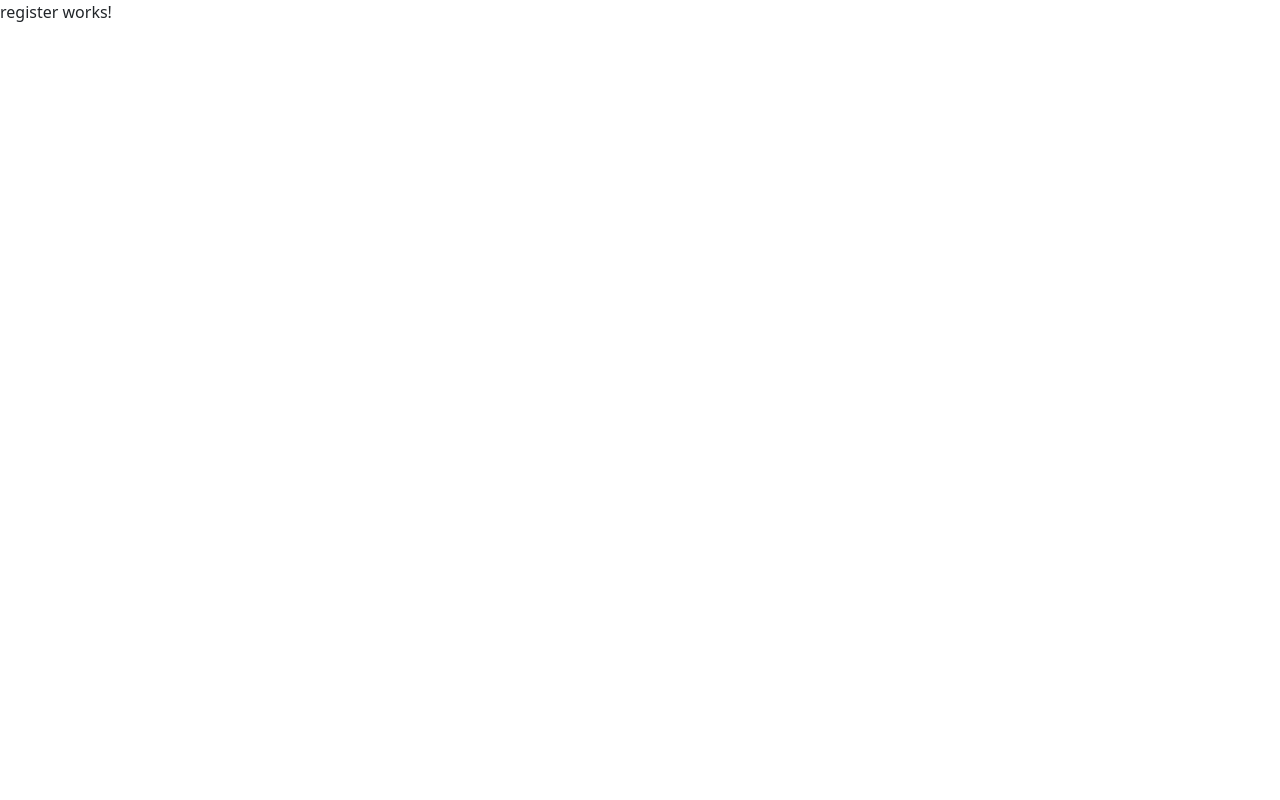
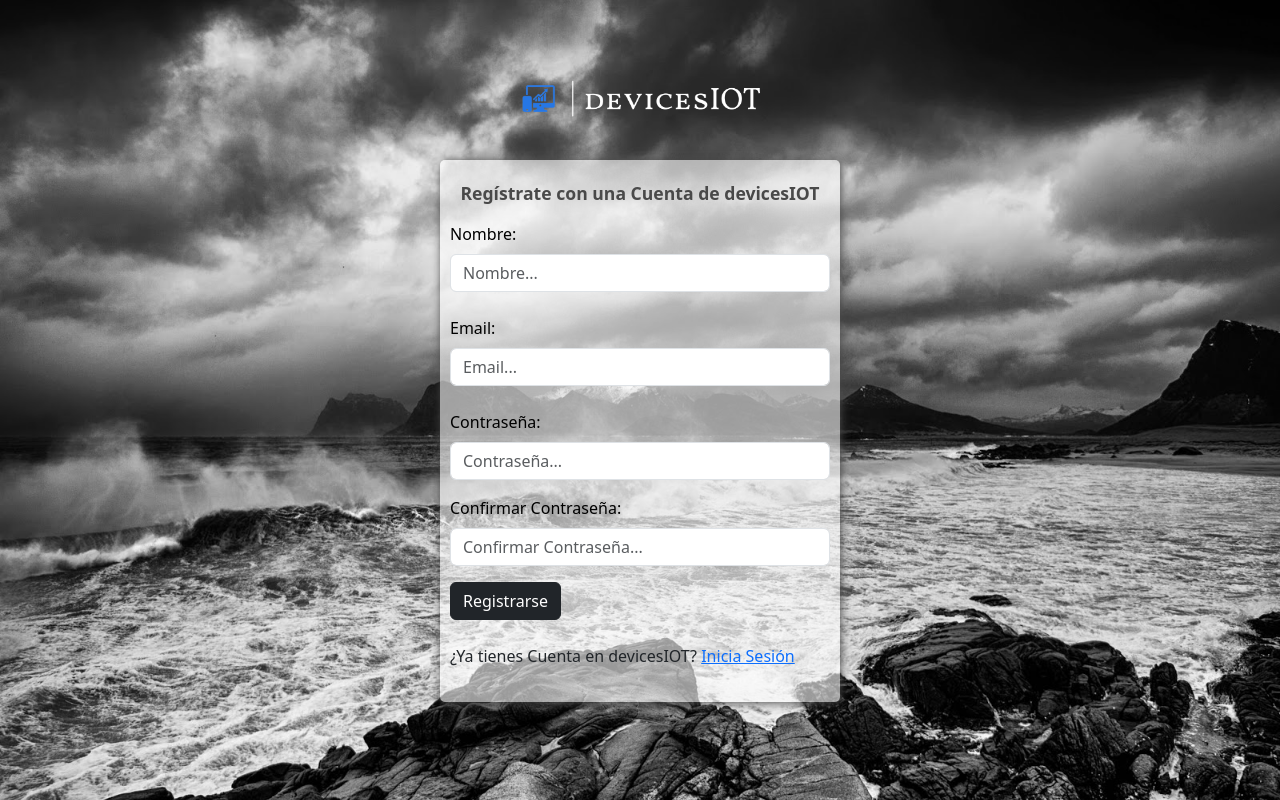
Before and after one commit to tronilo53/devicesIOT, an Angular app: page /Register in a window 1280 px wide. Built offline with nearby package versions, Linux system fonts and the light colour scheme.

Commit message:
Implementadas y terminadas interfaces de Login y Register

```diff
--- a/src/app/app.module.ts
+++ b/src/app/app.module.ts
@@ -3,6 +3,7 @@ import { BrowserModule } from '@angular/platform-browser';
 
 import { AppRoutingModule } from './app-routing.module';
 import { AppComponent } from './app.component';
+import { PagesModule } from './pages/pages.module';
 
 @NgModule({
   declarations: [
@@ -10,7 +11,8 @@ import { AppComponent } from './app.component';
   ],
   imports: [
     BrowserModule,
-    AppRoutingModule
+    AppRoutingModule,
+    PagesModule
   ],
   providers: [],
   bootstrap: [AppComponent]
--- a/src/app/pages/login/login.component.html
+++ b/src/app/pages/login/login.component.html
@@ -8,7 +8,7 @@
         </div>
         <div class="mb-4">
             <label for="email" class="form-label">Email:</label>
-            <input type="email" class="form-control" id="email" placeholder="Email...">
+            <input type="text" class="form-control" id="email" placeholder="Email...">
         </div>
         <div class="mb-3">
             <label for="password" class="form-label">Contraseña:</label>
@@ -22,7 +22,7 @@
             <button type="button" class="btn btn-dark">Iniciar Sesión</button>
         </div>
         <div class="mb-4">
-            <p>¿No tienes Cuenta en devicesIOT? <a href="">Regístrate</a></p>
+            <p>¿No tienes Cuenta en devicesIOT? <a [routerLink]="['/Register']">Regístrate</a></p>
         </div>
     </div>
 </div>
--- a/src/app/pages/pages.module.ts
+++ b/src/app/pages/pages.module.ts
@@ -3,6 +3,7 @@ import { CommonModule } from '@angular/common';
 import { HomeComponent } from './home/home.component';
 import { LoginComponent } from './login/login.component';
 import { RegisterComponent } from './register/register.component';
+import { RouterModule } from '@angular/router';
 
 
 
@@ -13,7 +14,8 @@ import { RegisterComponent } from './register/register.component';
     RegisterComponent
   ],
   imports: [
-    CommonModule
+    CommonModule,
+    RouterModule
   ],
   exports: [
     HomeComponent
--- a/src/app/pages/register/register.component.css
+++ b/src/app/pages/register/register.component.css
@@ -0,0 +1,53 @@
+.register {
+    position: fixed;
+    width: 100%;
+    height: 100%;
+    z-index: 1000;
+    background-image: url('../../../assets/backgroung_login.jpg');
+    background-position: center;
+    background-repeat: no-repeat;
+    background-size: cover;
+}
+.register .logo {
+    position: absolute;
+    top: 10%;
+    left: 0;
+    right: 0;
+    text-align: center;
+}
+.register .logo img {
+    width: 15rem;
+}
+.register .content .title {
+    text-align: center;
+    margin-top: 10px;
+    color: #494949;
+    font-weight: bold;
+    font-size: 1.1rem;
+}
+.register .content {
+    width: 400px;
+    margin-left: auto;
+    margin-right: auto;
+    position: absolute;
+    top: 20%;
+    left: 0;
+    right: 0;
+    background-color: rgba(255, 255, 255, 0.6);
+    border-radius: 5px;
+    padding: 10px;
+    box-shadow: 1px 1px 10px #494949;
+}
+.register .content label {
+    color: black;
+}
+
+/* @MEDIAS */
+@media screen and (max-width: 415px) {
+    .register .content {
+        width: 300px;
+    }
+    .register .content .title {
+        font-size: 1rem;
+    }
+}
--- a/src/app/pages/register/register.component.html
+++ b/src/app/pages/register/register.component.html
@@ -1 +1,32 @@
-<p>register works!</p>
+<div class="register">
+    <div class="logo">
+        <img src="../../../assets/logo/logo_large.png" alt="">
+    </div>
+    <div class="content">
+        <div class="mb-3">
+            <p class="text-center title">Regístrate con una Cuenta de devicesIOT</p>
+        </div>
+        <div class="mb-4">
+            <label for="name" class="form-label">Nombre:</label>
+            <input type="text" class="form-control" id="name" placeholder="Nombre...">
+        </div>
+        <div class="mb-4">
+            <label for="email" class="form-label">Email:</label>
+            <input type="text" class="form-control" id="email" placeholder="Email...">
+        </div>
+        <div class="mb-3">
+            <label for="password" class="form-label">Contraseña:</label>
+            <input type="password" class="form-control" id="password" placeholder="Contraseña...">
+        </div>
+        <div class="mb-3">
+            <label for="passwordConfirm" class="form-label">Confirmar Contraseña:</label>
+            <input type="password" class="form-control" id="passwordConfirm" placeholder="Confirmar Contraseña...">
+        </div>
+        <div class="mb-4">
+            <button type="button" class="btn btn-dark">Registrarse</button>
+        </div>
+        <div class="mb-4">
+            <p>¿Ya tienes Cuenta en devicesIOT? <a [routerLink]="['/Login']">Inicia Sesión</a></p>
+        </div>
+    </div>
+</div>
```
Also changed, not shown: 1 other file (tests, documents, lock files or other folders).
